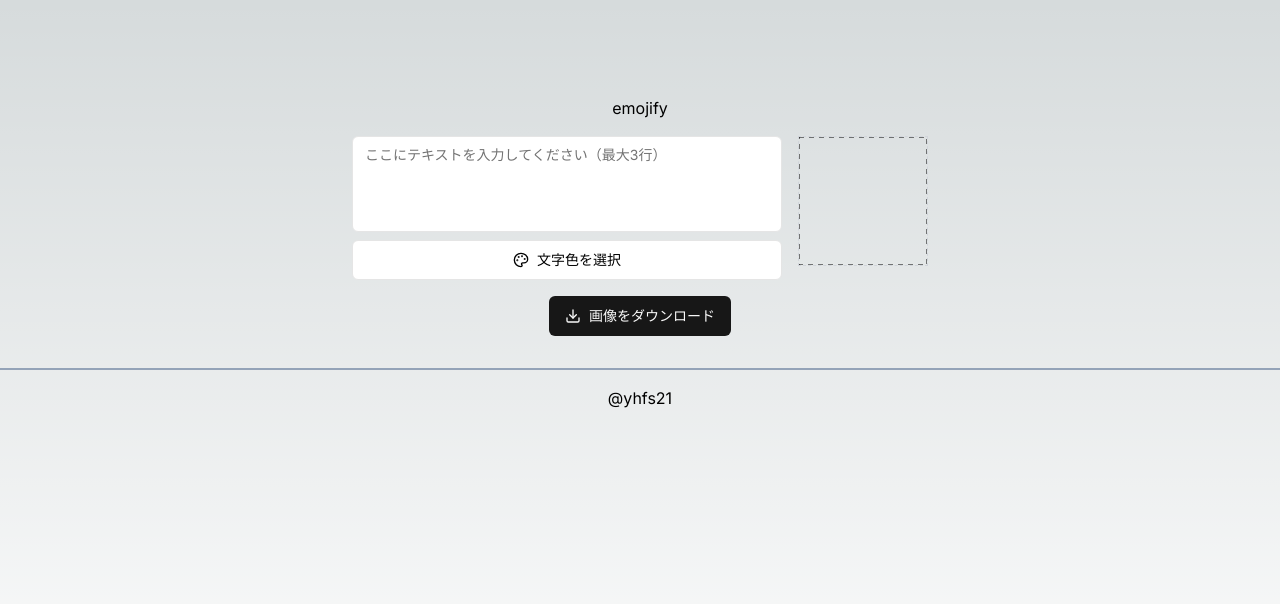
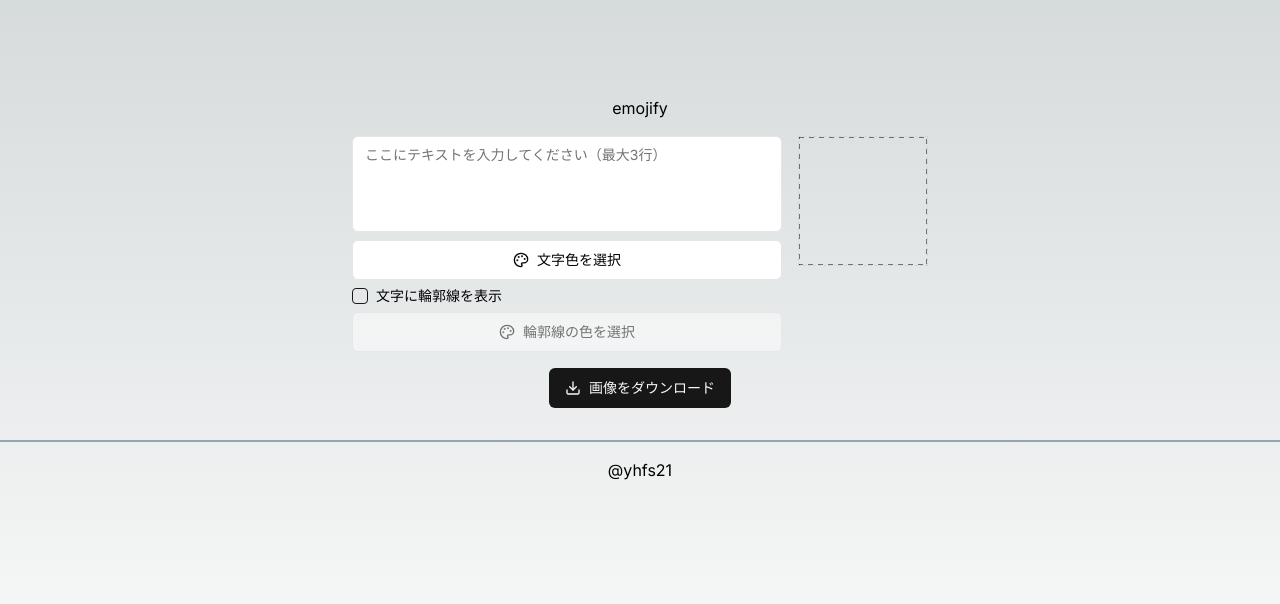
Before and after one commit to yhfs21/emojify, a Next.js app: page / in a window 1280 px wide. Shown: the top 604 px of the page. Built offline with nearby package versions, Linux system fonts and the light colour scheme.

Commit message:
add contour line

```diff
--- a/components/specific/TextToImage.tsx
+++ b/components/specific/TextToImage.tsx
@@ -4,14 +4,20 @@
 import { Textarea } from "@/components/ui/textarea"
 import { Button } from "@/components/ui/button"
 import { Popover, PopoverContent, PopoverTrigger } from "@/components/ui/popover"
+import { Checkbox } from "@/components/ui/checkbox"
+import { Label } from "@/components/ui/label"
 import { Download, Palette } from "lucide-react"
 
 export default function TextToImage() {
   const [text, setText] = useState('')
   const [textColor, setTextColor] = useState('#000000')
   const [isColorPickerOpen, setIsColorPickerOpen] = useState(false)
+  const [showOutline, setShowOutline] = useState(false)
+  const [outlineColor, setOutlineColor] = useState('#000000')
+  const [isOutlineColorPickerOpen, setIsOutlineColorPickerOpen] = useState(false)
   const canvasRef = useRef<HTMLCanvasElement>(null)
   const canvasSize = 128 // キャンバスのサイズを固定
+  const borderColor = '#000000'
 
   const calculateOptimalFontSize = useCallback((ctx: CanvasRenderingContext2D, text: string, maxWidth: number, maxHeight: number) => {
     const lines = text.split('\n')
@@ -23,10 +29,16 @@
     return fontSize
   }, [])
 
-  const drawTextInCanvas = useCallback((ctx: CanvasRenderingContext2D, text: string, fontSize: number, color: string) => {
+const drawTextInCanvas = useCallback((
+    ctx: CanvasRenderingContext2D,
+    text: string,
+    fontSize: number,
+    color: string,
+    outline: boolean,
+    outlineColor: string
+  ) => {
     ctx.clearRect(0, 0, canvasSize, canvasSize)
     ctx.font = `${fontSize}px 'Hiragino Sans', 'Meiryo', sans-serif`
-    ctx.fillStyle = color
     ctx.textBaseline = 'middle'
 
     const lines = text.split('\n')
@@ -39,14 +51,24 @@
     lines.forEach((line, index) => {
       const lineWidth = ctx.measureText(line).width
       const startX = canvasSize < lineWidth ? 0: (canvasSize - lineWidth) / 2
+      if (outline) {
+        ctx.setLineDash([])
+        ctx.strokeStyle = outlineColor
+        ctx.lineWidth = fontSize * 0.1 // フォントサイズの10%を輪郭線の太さとする
+        ctx.lineJoin = 'round'
+        ctx.miterLimit = 2
+        ctx.strokeText(line, startX, startY + lineHeight * index, canvasSize)
+      }
+      ctx.fillStyle = color
       ctx.fillText(line, startX, startY + lineHeight * index, canvasSize)
     })
 
     // 点線の枠を描画
-    ctx.strokeStyle = color
+    ctx.strokeStyle = borderColor
+    ctx.lineWidth = 1.0 // default
     ctx.setLineDash([5, 5])
     ctx.strokeRect(0, 0, canvasSize, canvasSize)
-  }, [canvasSize])
+  }, [canvasSize, borderColor])
 
   useEffect(() => {
     const canvas = canvasRef.current
@@ -55,17 +77,17 @@
       if (ctx) {
         if (text) {
           const fontSize = calculateOptimalFontSize(ctx, text, canvasSize - 10, canvasSize - 10)
-          drawTextInCanvas(ctx, text, fontSize, textColor)
+          drawTextInCanvas(ctx, text, fontSize, textColor, showOutline, outlineColor)
         } else {
           // テキストがない場合は点線の枠だけを描画
           ctx.clearRect(0, 0, canvasSize, canvasSize)
-          ctx.strokeStyle = textColor
+          ctx.strokeStyle = borderColor
           ctx.setLineDash([5, 5])
           ctx.strokeRect(0, 0, canvasSize, canvasSize)
         }
       }
     }
-  }, [text, textColor, calculateOptimalFontSize, drawTextInCanvas, canvasSize])
+  }, [text, textColor, showOutline, outlineColor, calculateOptimalFontSize, drawTextInCanvas, canvasSize, borderColor])
 
   const handleTextChange = (e: React.ChangeEvent<HTMLTextAreaElement>) => {
     const newText = e.target.value
@@ -98,7 +120,6 @@
         if (text) {
           const fontSize = calculateOptimalFontSize(ctx, text, canvasSize - 10, canvasSize - 10)
           ctx.font = `${fontSize}px 'Hiragino Sans', 'Meiryo', sans-serif`
-          ctx.fillStyle = textColor
           ctx.textBaseline = 'middle'
 
           const lines = text.split('\n')
@@ -106,11 +127,20 @@
           const totalTextHeight = lineHeight * lines.length
 
           let startY = (canvasSize - totalTextHeight) / 2 + lineHeight / 2
-          startY = Math.max(startY, lineHeight / 2)
+          startY = Math.max(startY, lineHeight / 2) // startYが上すぎないようにする
 
           lines.forEach((line, index) => {
             const lineWidth = ctx.measureText(line).width
             const startX = canvasSize < lineWidth ? 0: (canvasSize - lineWidth) / 2
+            if (showOutline) {
+              ctx.setLineDash([])
+              ctx.strokeStyle = outlineColor
+              ctx.lineWidth = fontSize * 0.1 // フォントサイズの10%を輪郭線の太さとする
+              ctx.lineJoin = 'round'
+              ctx.miterLimit = 2
+              ctx.strokeText(line, startX, startY + lineHeight * index, canvasSize)
+            }
+            ctx.fillStyle = textColor
             ctx.fillText(line, startX, startY + lineHeight * index, canvasSize)
           })
         }
@@ -130,6 +160,10 @@
 
   const handleColorChange = (e: React.ChangeEvent<HTMLInputElement>) => {
     setTextColor(e.target.value)
+  }
+
+  const handleOutlineColorChange = (e: React.ChangeEvent<HTMLInputElement>) => {
+    setOutlineColor(e.target.value)
   }
 
   return (
@@ -172,6 +206,41 @@
               </div>
             </PopoverContent>
           </Popover>
+          <div className="flex items-center space-x-2">
+            <Checkbox
+              id="show-outline"
+              checked={showOutline}
+              onCheckedChange={(checked) => setShowOutline(checked as boolean)}
+            />
+            <Label htmlFor="show-outline">文字に輪郭線を表示</Label>
+          </div>
+          <Popover open={isOutlineColorPickerOpen} onOpenChange={setIsOutlineColorPickerOpen}>
+            <PopoverTrigger asChild>
+              <Button
+                variant="outline"
+                className="w-full flex items-center justify-center space-x-2"
+                aria-label="輪郭線の色を選択"
+                disabled={!showOutline}
+              >
+                <Palette className="w-4 h-4" />
+                <span>輪郭線の色を選択</span>
+              </Button>
+            </PopoverTrigger>
+            <PopoverContent className="w-64">
+              <div className="flex flex-col space-y-2">
+                <label htmlFor="outline-color-picker" className="text-sm font-medium">
+                  輪郭線の色
+                </label>
+                <input
+                  id="outline-color-picker"
+                  type="color"
+                  value={outlineColor}
+                  onChange={handleOutlineColorChange}
+                  className="w-full h-10 cursor-pointer"
+                />
+              </div>
+            </PopoverContent>
+          </Popover>
         </div>
         <canvas
           ref={canvasRef}
--- /dev/null
+++ b/components/ui/checkbox.tsx
@@ -0,0 +1,28 @@
+import * as React from "react"
+import * as CheckboxPrimitive from "@radix-ui/react-checkbox"
+import { Check } from "lucide-react"
+
+import { cn } from "@/lib/utils"
+
+const Checkbox = React.forwardRef<
+  React.ElementRef<typeof CheckboxPrimitive.Root>,
+  React.ComponentPropsWithoutRef<typeof CheckboxPrimitive.Root>
+>(({ className, ...props }, ref) => (
+  <CheckboxPrimitive.Root
+    ref={ref}
+    className={cn(
+      "peer h-4 w-4 shrink-0 rounded-sm border border-primary ring-offset-background focus-visible:outline-none focus-visible:ring-2 focus-visible:ring-ring focus-visible:ring-offset-2 disabled:cursor-not-allowed disabled:opacity-50 data-[state=checked]:bg-primary data-[state=checked]:text-primary-foreground",
+      className
+    )}
+    {...props}
+  >
+    <CheckboxPrimitive.Indicator
+      className={cn("flex items-center justify-center text-current")}
+    >
+      <Check className="h-4 w-4" />
+    </CheckboxPrimitive.Indicator>
+  </CheckboxPrimitive.Root>
+))
+Checkbox.displayName = CheckboxPrimitive.Root.displayName
+
+export { Checkbox }
--- /dev/null
+++ b/components/ui/label.tsx
@@ -0,0 +1,24 @@
+import * as React from "react"
+import * as LabelPrimitive from "@radix-ui/react-label"
+import { cva, type VariantProps } from "class-variance-authority"
+
+import { cn } from "@/lib/utils"
+
+const labelVariants = cva(
+  "text-sm font-medium leading-none peer-disabled:cursor-not-allowed peer-disabled:opacity-70"
+)
+
+const Label = React.forwardRef<
+  React.ElementRef<typeof LabelPrimitive.Root>,
+  React.ComponentPropsWithoutRef<typeof LabelPrimitive.Root> &
+    VariantProps<typeof labelVariants>
+>(({ className, ...props }, ref) => (
+  <LabelPrimitive.Root
+    ref={ref}
+    className={cn(labelVariants(), className)}
+    {...props}
+  />
+))
+Label.displayName = LabelPrimitive.Root.displayName
+
+export { Label }
--- a/package.json
+++ b/package.json
@@ -13,6 +13,8 @@
     "cf-typegen": "wrangler types --env-interface CloudflareEnv env.d.ts"
   },
   "dependencies": {
+    "@radix-ui/react-checkbox": "^1.1.1",
+    "@radix-ui/react-label": "^2.1.0",
     "@radix-ui/react-popover": "^1.1.1",
     "@radix-ui/react-slot": "^1.1.0",
     "class-variance-authority": "^0.7.0",
```
Also changed, not shown: 1 other file (tests, documents, lock files or other folders).
